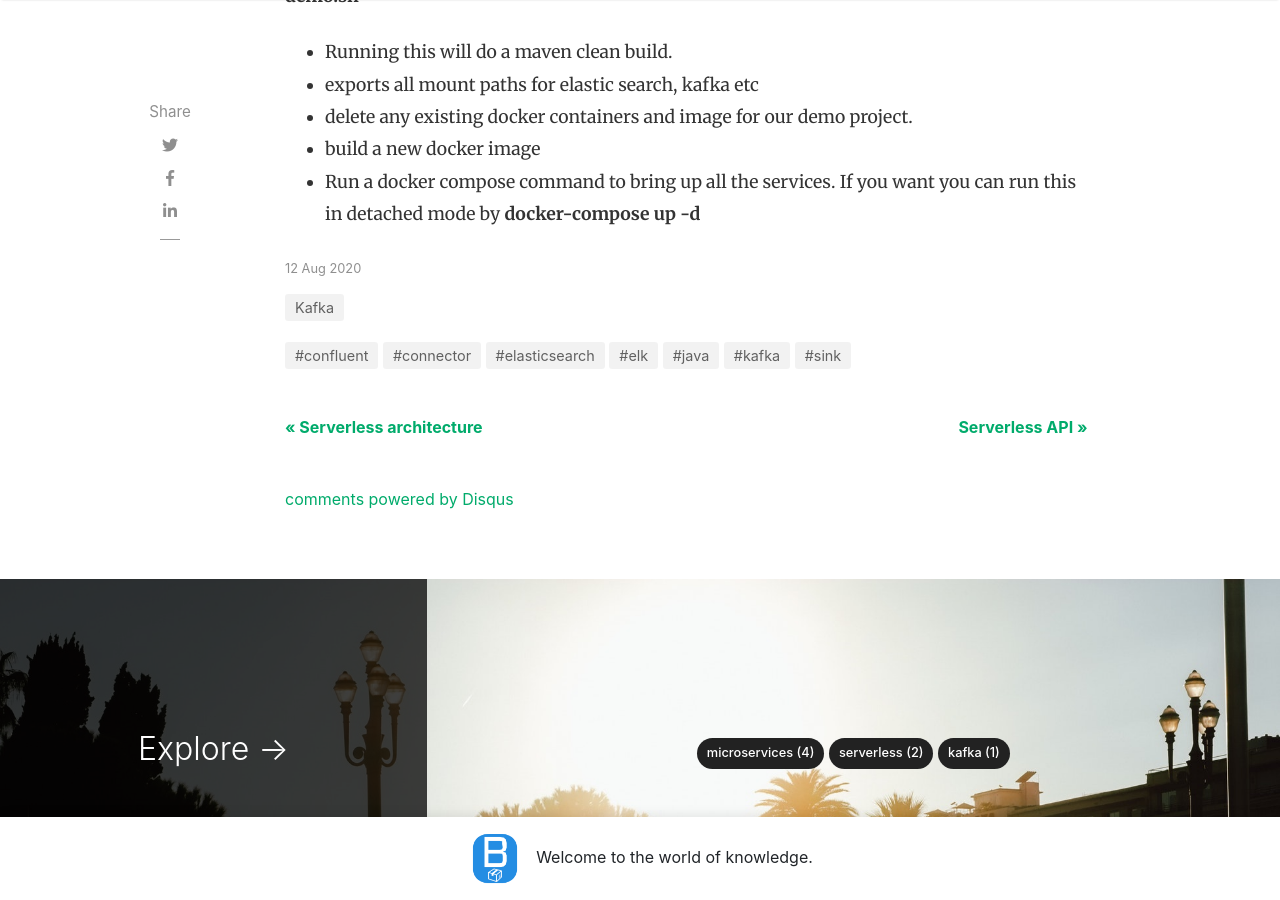
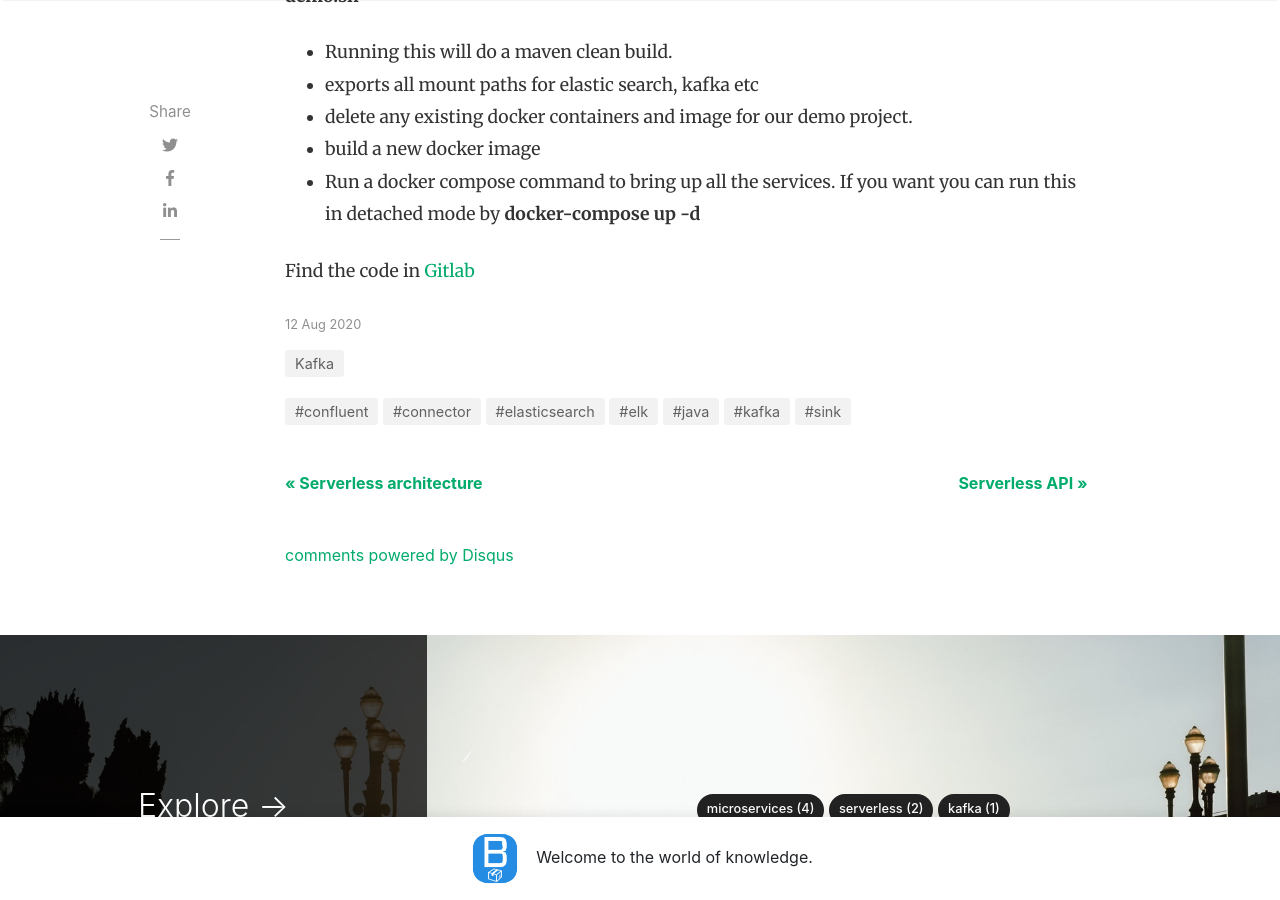
Before and after one commit to thebitbytebox/blog, a Jekyll site: the page built from _posts/2020-08-12-kafka-sink-connector.md, in a window 1280 px wide and 900 px high, scrolled down 2662 px. Built offline with Jekyll 4.4.1, drawn with Linux system fonts in a browser that asks for light colours; nearby versions of some CDN libraries; comment, search, counter and statistics services are not loaded.

Commit message:
added gitlab url in kafka sink post

```diff
--- a/_posts/2020-08-12-kafka-sink-connector.md
+++ b/_posts/2020-08-12-kafka-sink-connector.md
@@ -75,3 +75,5 @@ Entry point to this docker image is connect-standalone.sh from kafka with parame
 - delete any existing docker containers and image for our demo project.
 - build a new docker image
 - Run a docker compose command to bring up all the services. If you want you can run this in detached mode by **docker-compose up -d**
+
+Find the code in [Gitlab](https://gitlab.com/gunnervj/demo-sink-elastic)
```
